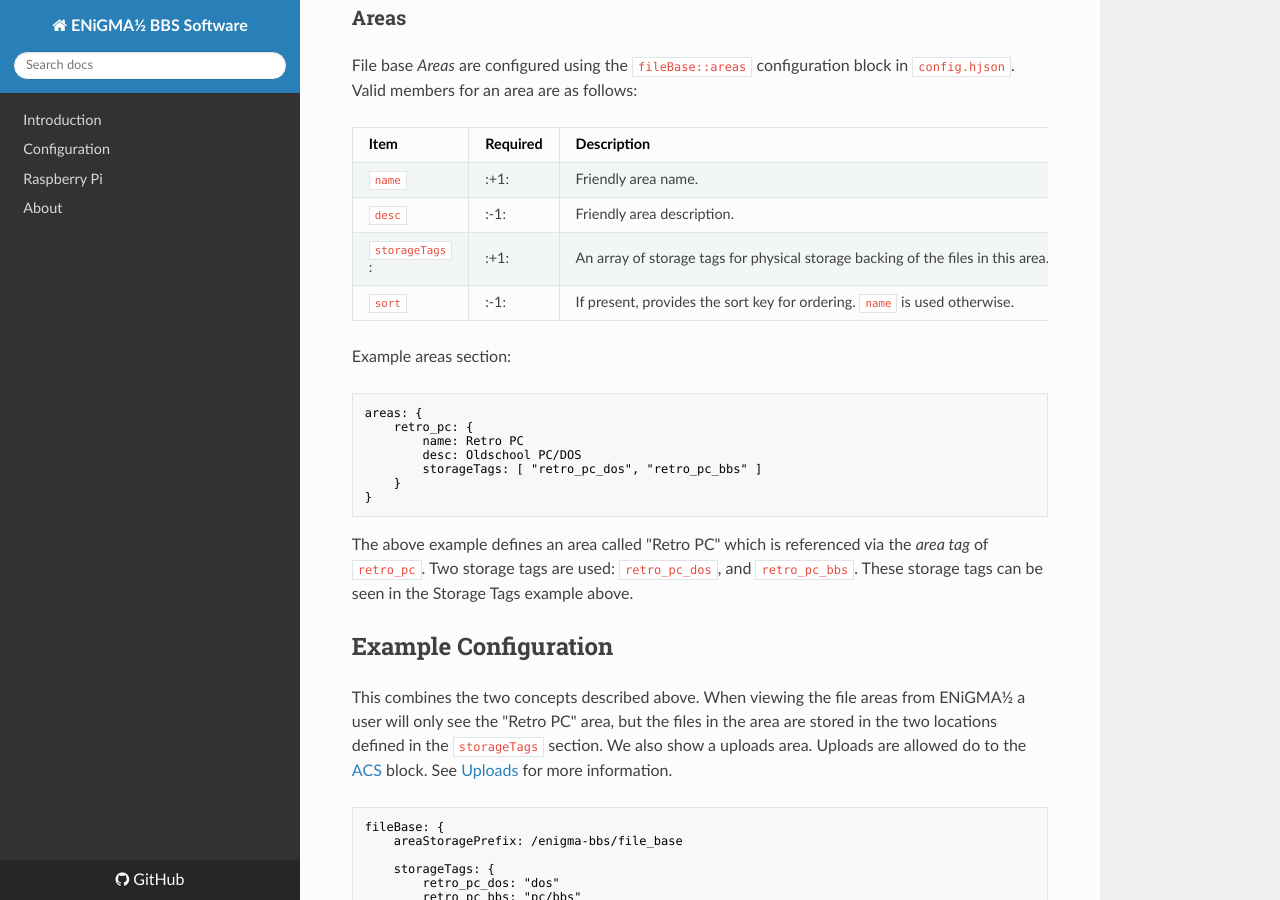
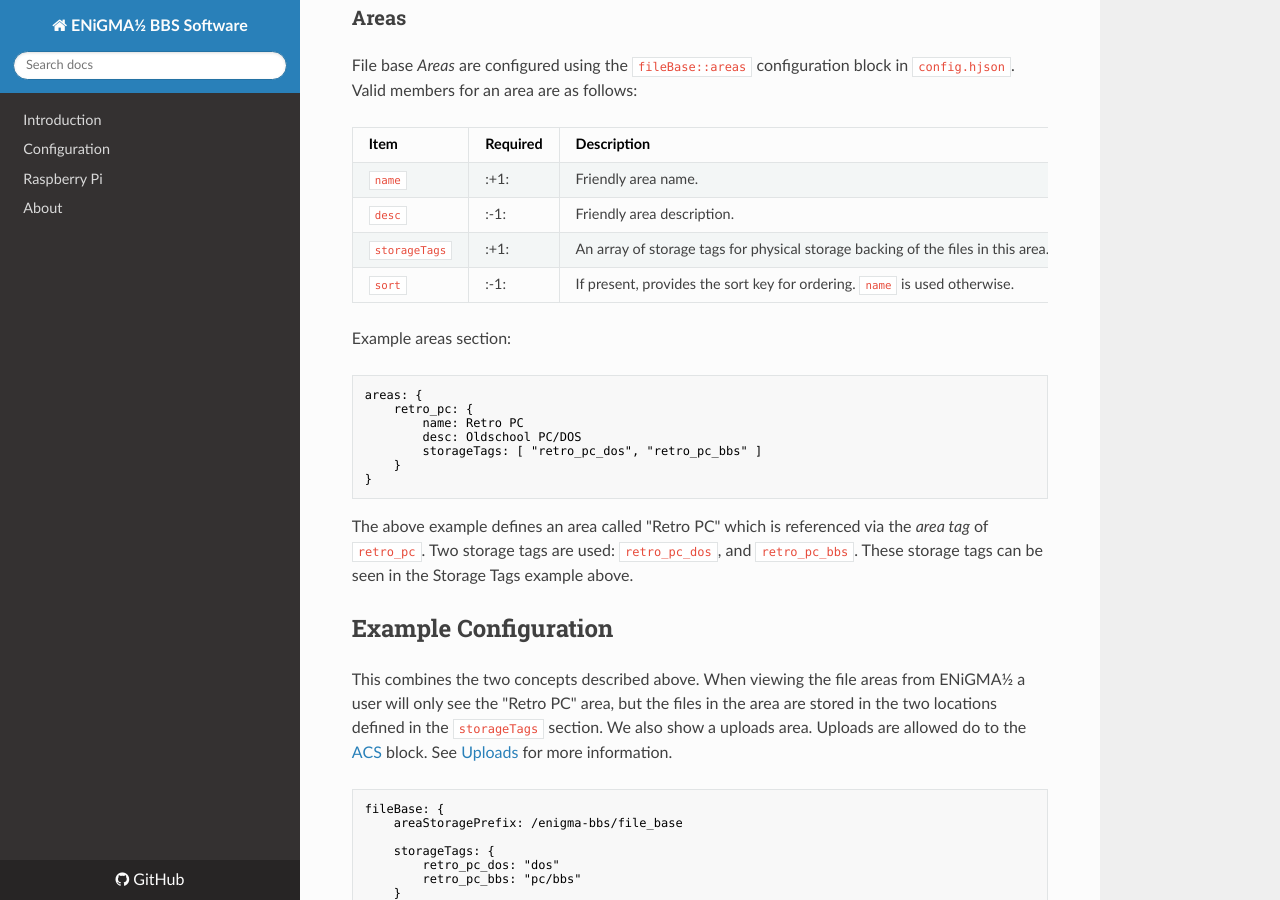
Before and after one commit to NuSkooler/enigma-bbs, an MkDocs documentation site: the page built from docs/filebase/first-file-area.md, in a window 1280 px wide and 900 px high, scrolled down 707 px. Built offline with MkDocs 1.6.1, drawn with Linux system fonts in a browser that asks for light colours; nearby versions of some CDN libraries; old or Windows-style settings are respelled for this version of MkDocs.

Commit message:
Minor typo

```diff
--- a/docs/filebase/first-file-area.md
+++ b/docs/filebase/first-file-area.md
@@ -32,7 +32,7 @@ File base *Areas* are configured using the `fileBase::areas` configuration block
 |--------|---------------|------------------|
 | `name` | :+1: | Friendly area name. |
 | `desc` | :-1: | Friendly area description. |
-| `storageTags` : | :+1: | An array of storage tags for physical storage backing of the files in this area. If uploads are enabled for this area, **first ** storage tag location is utilized!** |
+| `storageTags` | :+1: | An array of storage tags for physical storage backing of the files in this area. If uploads are enabled for this area, **first ** storage tag location is utilized!** |
 | `sort` | :-1: | If present, provides the sort key for ordering. `name` is used otherwise. |
 
 Example areas section:
```
